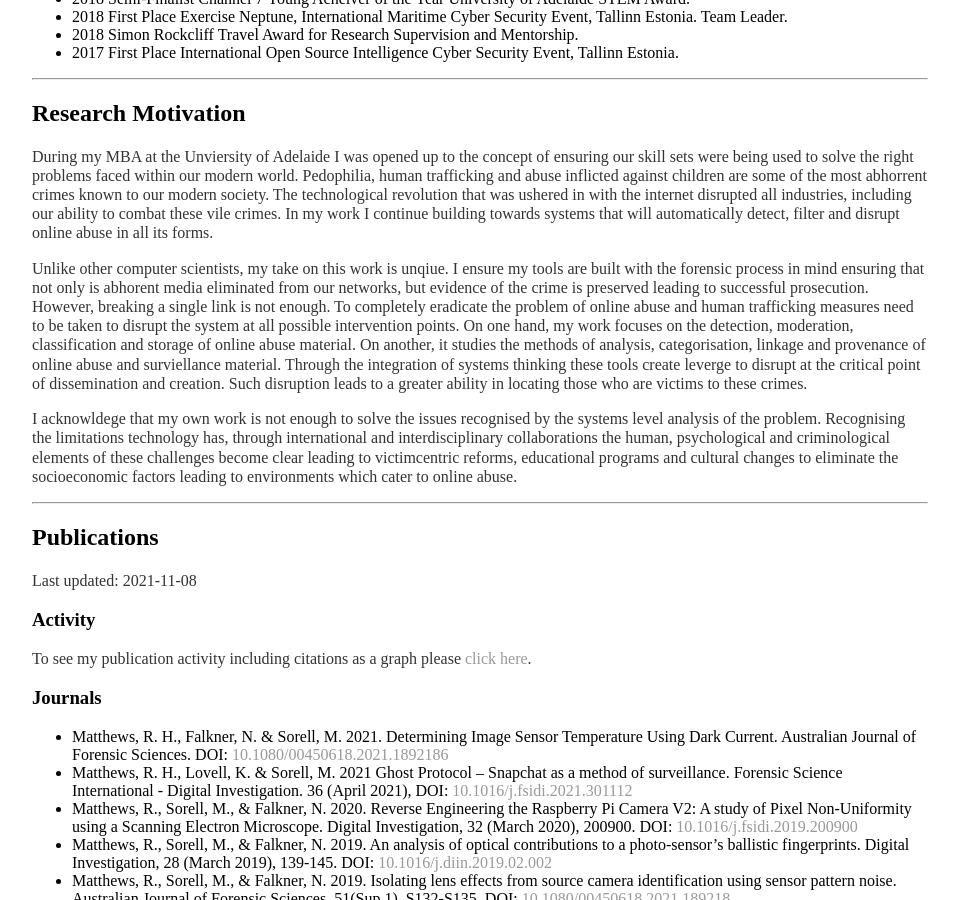
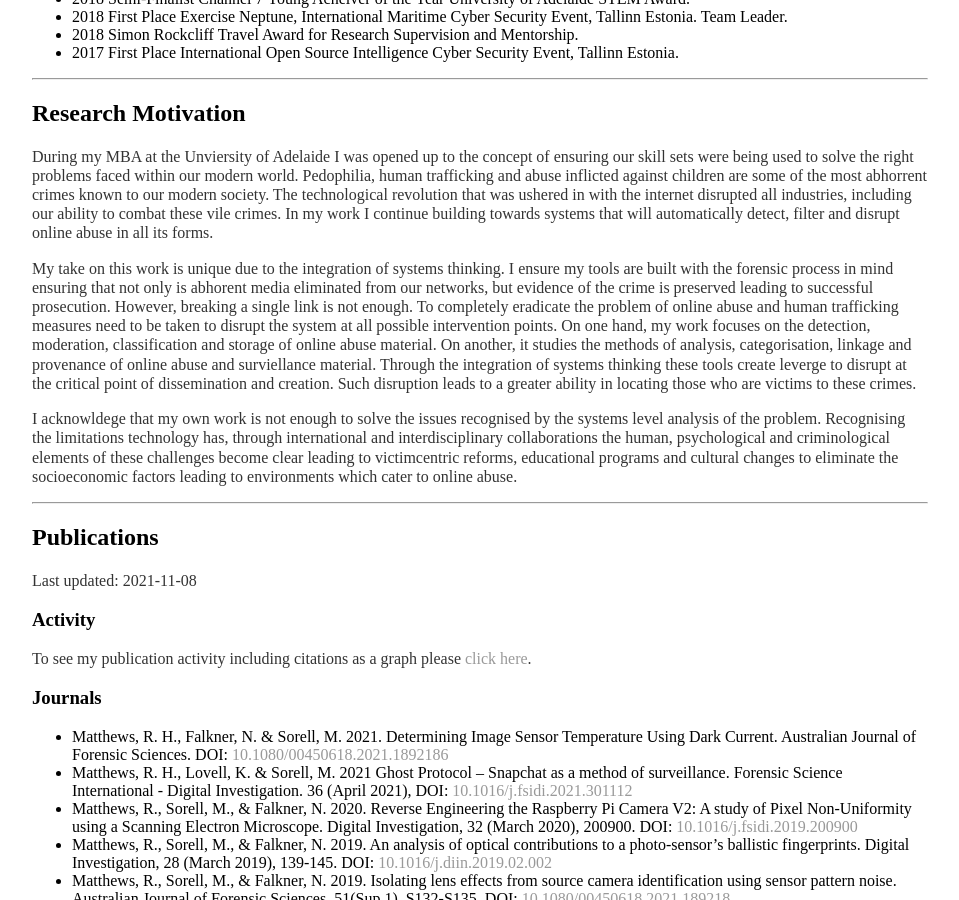
Before and after one commit to rhematt/rhematt.github.io, a Jekyll site: the page built from cv/index.md, in a window 1280 px wide and 900 px high, scrolled down 2973 px. Shown: the whole window, without its empty margins (160-1119 px from the left). Built offline with Jekyll 4.4.1, drawn with Linux system fonts in a browser that asks for light colours; our own code applies the rules of GitHub Pages for plain Markdown files.

Commit message:
Update index.md
Minor

```diff
--- a/cv/index.md
+++ b/cv/index.md
@@ -133,7 +133,7 @@ ___
 
 During my MBA at the Unviersity of Adelaide I was opened up to the concept of ensuring our skill sets were being used to solve the right problems faced within our modern world. Pedophilia, human trafficking and abuse inflicted against children are some of the most abhorrent crimes known to our modern society. The technological revolution that was ushered in with the internet disrupted all industries, including our ability to combat these vile crimes. In my work I continue building towards systems that will automatically detect, filter and disrupt online abuse in all its forms.
 
-Unlike other computer scientists, my take on this work is unqiue. I ensure my tools are built with the forensic process in mind ensuring that not only is abhorent media eliminated from our networks, but evidence of the crime is preserved leading to successful prosecution. However, breaking a single link is not enough. To completely eradicate the problem of online abuse and human trafficking measures need to be taken to disrupt the system at all possible intervention points. On one hand, my work focuses on the detection, moderation, classification and storage of online abuse material. On another, it studies the methods of analysis, categorisation, linkage and provenance of online abuse and surviellance material. Through the integration of systems thinking these tools create leverge to disrupt at the critical point of dissemination and creation. Such disruption leads to a greater ability in locating those who are victims to these crimes.
+My take on this work is unique due to the integration of systems thinking. I ensure my tools are built with the forensic process in mind ensuring that not only is abhorent media eliminated from our networks, but evidence of the crime is preserved leading to successful prosecution. However, breaking a single link is not enough. To completely eradicate the problem of online abuse and human trafficking measures need to be taken to disrupt the system at all possible intervention points. On one hand, my work focuses on the detection, moderation, classification and storage of online abuse material. On another, it studies the methods of analysis, categorisation, linkage and provenance of online abuse and surviellance material. Through the integration of systems thinking these tools create leverge to disrupt at the critical point of dissemination and creation. Such disruption leads to a greater ability in locating those who are victims to these crimes.
 
 I acknowldege that my own work is not enough to solve the issues recognised by the systems level analysis of the problem. Recognising the limitations technology has, through international and interdisciplinary collaborations the human, psychological and criminological elements of these challenges become clear leading to victimcentric reforms, educational programs and cultural changes to eliminate the socioeconomic factors leading to environments which cater to online abuse.
 
```
